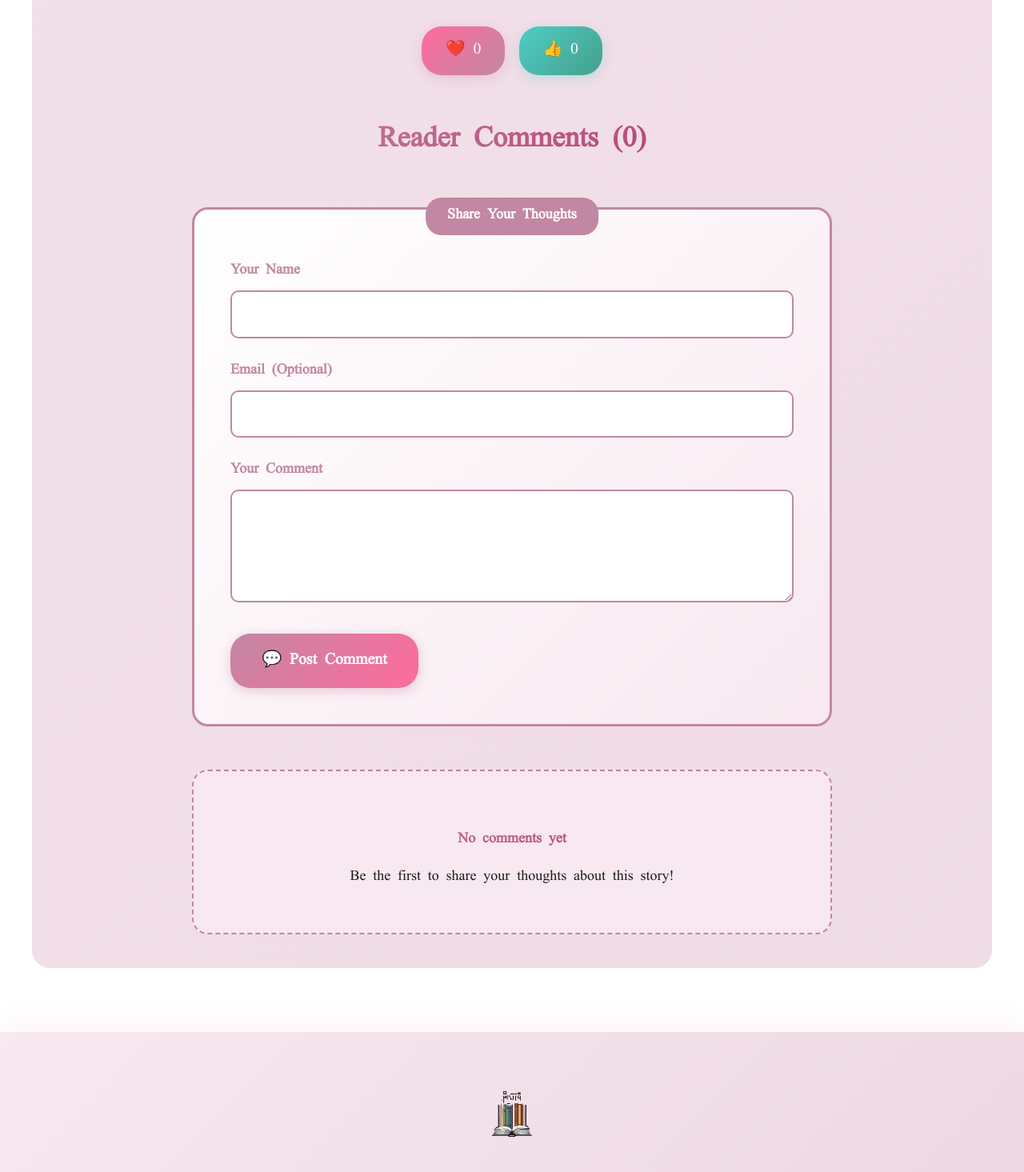
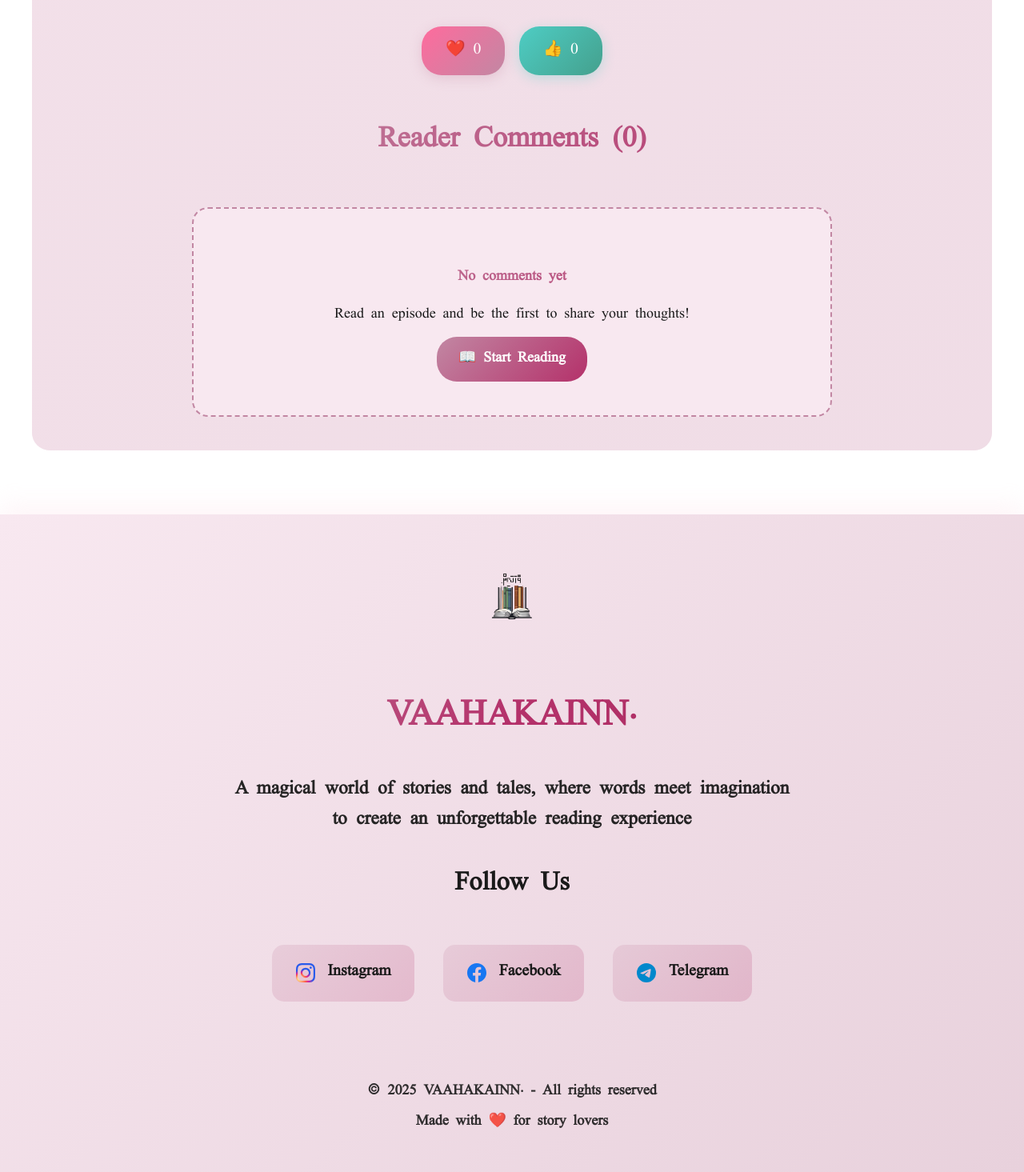
Before and after one commit to fixXxal/vaahakainn, a Django app: page /stories/1/ in a window 1280 px wide. Shown: the part 1460-2925 px from the top of the page at 80% size. Run offline with Django 5.2, Linux system fonts and the light colour scheme; tables that the repository leaves empty hold one stand-in row (values such as "Sample post").

Commit message:
Refactor story comments into aggregated episode discussions

```diff
--- a/stories/views.py
+++ b/stories/views.py
@@ -99,18 +99,31 @@ def story_detail(request, pk):
     episodes = story.episodes.order_by('episode_number')
     lang = request.session.get('lang', 'dv')
 
-    # Get comments for this story
-    story_ct = ContentType.objects.get_for_model(Story)
-    comments = Comment.objects.filter(
-        content_type=story_ct,
-        object_id=story.id,
+    # Aggregate episode comments in a single query
+    episode_ct = ContentType.objects.get_for_model(Episode)
+    episode_ids = list(episodes.values_list('id', flat=True))
+
+    from collections import defaultdict
+    comments_by_episode_id = defaultdict(list)
+    for comment in Comment.objects.filter(
+        content_type=episode_ct,
+        object_id__in=episode_ids,
         is_approved=True
-    ).order_by('-created_at')
+    ).order_by('object_id', '-created_at'):
+        comments_by_episode_id[comment.object_id].append(comment)
+
+    episodes_with_comments = [
+        {'episode': ep, 'comments': comments_by_episode_id[ep.id]}
+        for ep in episodes
+        if comments_by_episode_id[ep.id]
+    ]
+    total_comments = sum(len(v) for v in comments_by_episode_id.values())
 
     return render(request, 'story_detail.html', {
         'story': story,
         'episodes': episodes,
-        'comments': comments,
+        'episodes_with_comments': episodes_with_comments,
+        'total_comments': total_comments,
         'lang': lang,
     })
 
--- a/templates/story_detail.html
+++ b/templates/story_detail.html
@@ -398,37 +398,23 @@
 
         <!-- Comments Section -->
         <div style="max-width: 800px; margin: 0 auto;">
-            <h3 style="font-size: 2em; margin-bottom: 1.5em; background: linear-gradient(135deg, #c287a3, #b4316a); background-clip: text; -webkit-background-clip: text; -webkit-text-fill-color: transparent; text-align: center; font-weight: 700;">Reader Comments ({{ comments|length }})</h3>
+            <h3 style="font-size: 2em; margin-bottom: 1.5em; background: linear-gradient(135deg, #c287a3, #b4316a); background-clip: text; -webkit-background-clip: text; -webkit-text-fill-color: transparent; text-align: center; font-weight: 700;">Reader Comments ({{ total_comments }})</h3>
 
-            <!-- Comment Form -->
-            <div style="background: linear-gradient(135deg, #ffffff 0%, #f8e8f0 100%); padding: 2.5em; border-radius: 20px; border: 3px solid #c287a3; margin-bottom: 3em; position: relative;">
-                <div style="position: absolute; top: -15px; left: 50%; transform: translateX(-50%); background: #c287a3; color: white; padding: 0.5em 1.5em; border-radius: 20px; font-weight: bold;">Share Your Thoughts</div>
-
-                <form id="commentForm" style="margin-top: 1em;">
-                    <div style="margin-bottom: 1.5em;">
-                        <label for="username" style="display: block; margin-bottom: 0.5em; font-weight: 600; color: #c287a3;">Your Name</label>
-                        <input type="text" id="username" name="username" required minlength="2" maxlength="50" style="width: 100%; padding: 0.8em; border: 2px solid #c287a3; border-radius: 10px; font-size: 1em; box-sizing: border-box; font-family: 'Faruma', 'Georgia', serif;">
+            {% if episodes_with_comments %}
+                {% for item in episodes_with_comments %}
+                <div style="margin-bottom: 3em;">
+                    <!-- Episode header -->
+                    <div style="display: flex; justify-content: space-between; align-items: center; margin-bottom: 1.5em; padding: 0.8em 1.5em; background: linear-gradient(135deg, #f8e8f0, #ffffff); border-radius: 15px; border: 2px solid var(--accent-gold);">
+                        <div>
+                            <span style="color: var(--text-secondary); font-size: 0.85em; font-weight: 600;">Episode {{ item.episode.episode_number }}</span>
+                            <h4 class="faruma" style="margin: 0.2em 0 0; color: #c287a3; font-size: 1.1em; font-weight: 700; font-family: 'Faruma', 'Noto Sans Dhivehi', Arial, serif !important; direction: rtl !important;">{{ item.episode.title_dv }}</h4>
+                        </div>
+                        <a href="{% url 'episode_detail' item.episode.pk %}" style="background: linear-gradient(135deg, #c287a3, #b4316a); color: white; padding: 0.5em 1.2em; border-radius: 20px; text-decoration: none; font-size: 0.85em; font-weight: 600; white-space: nowrap;">
+                            Join discussion →
+                        </a>
                     </div>
 
-                    <div style="margin-bottom: 1.5em;">
-                        <label for="email" style="display: block; margin-bottom: 0.5em; font-weight: 600; color: #c287a3;">Email (Optional)</label>
-                        <input type="email" id="email" name="email" style="width: 100%; padding: 0.8em; border: 2px solid #c287a3; border-radius: 10px; font-size: 1em; box-sizing: border-box;">
-                    </div>
-
-                    <div style="margin-bottom: 1.5em;">
-                        <label for="comment" style="display: block; margin-bottom: 0.5em; font-weight: 600; color: #c287a3;">Your Comment</label>
-                        <textarea id="comment" name="comment" required minlength="5" rows="4" style="width: 100%; padding: 0.8em; border: 2px solid #c287a3; border-radius: 10px; font-size: 1em; box-sizing: border-box; font-family: 'Faruma', 'Georgia', serif; resize: vertical; direction: ltr; text-align: left;"></textarea>
-                    </div>
-
-                    <button type="submit" style="background: linear-gradient(135deg, #c287a3, #ff6b9d); color: white; border: none; padding: 1em 2em; border-radius: 25px; font-size: 1.1em; font-weight: bold; cursor: pointer; transition: all 0.3s ease; box-shadow: 0 4px 15px rgba(194, 135, 163, 0.4);">
-                        💬 Post Comment
-                    </button>
-                </form>
-            </div>
-
-            <!-- Comments List -->
-            <div id="commentsList">
-                {% for comment in comments %}
+                    {% for comment in item.comments %}
                     <div class="comment-item" style="background: #ffffff; border-radius: 15px; padding: 2em; margin-bottom: 1.5em; border: 2px solid var(--accent-gold); position: relative; box-shadow: 0 4px 15px rgba(252, 228, 236, 0.2);">
                         <div style="display: flex; justify-content: space-between; align-items: center; margin-bottom: 1em;">
                             <div>
@@ -450,13 +436,20 @@
                             </button>
                         </div>
                     </div>
-                {% empty %}
+                    {% endfor %}
+                </div>
+                {% endfor %}
+            {% else %}
             <div style="text-align: center; padding: 3em; background: var(--accent-gold); border-radius: 20px; border: 2px dashed #c287a3;">
                 <h4 style="background: linear-gradient(135deg, #c287a3, #b4316a); background-clip: text; -webkit-background-clip: text; -webkit-text-fill-color: transparent; margin-bottom: 1em; font-weight: 600;">No comments yet</h4>
-                    <p style="color: var(--text-primary);">Be the first to share your thoughts about this story!</p>
+                <p style="color: var(--text-primary); margin-bottom: 1.5em;">Read an episode and be the first to share your thoughts!</p>
+                {% if episodes %}
+                <a href="{% url 'episode_detail' episodes.first.pk %}" style="background: linear-gradient(135deg, #c287a3, #b4316a); color: white; padding: 0.8em 1.5em; border-radius: 25px; text-decoration: none; font-weight: 600;">
+                    📖 Start Reading
+                </a>
+                {% endif %}
             </div>
-                {% endfor %}
-            </div>
+            {% endif %}
         </div>
     </section>
 
@@ -660,53 +653,8 @@ document.querySelectorAll('[style*="animation: fadeInUp"]').forEach((card, index
 });
 
 
-// Comments and Reactions JavaScript
+// Reactions JavaScript
 document.addEventListener('DOMContentLoaded', function() {
-    // Handle comment form submission
-    const commentForm = document.getElementById('commentForm');
-    if (commentForm) {
-        commentForm.addEventListener('submit', async function(e) {
-            e.preventDefault();
-
-            const formData = {
-                content_type: 'story',
-                object_id: '{{ story.id }}',
-                username: document.getElementById('username').value,
-                email: document.getElementById('email').value,
-                comment: document.getElementById('comment').value
-            };
-
-            try {
-                const response = await fetch('/api/comments/add/', {
-                    method: 'POST',
-                    headers: {
-                        'Content-Type': 'application/json',
-                    },
-                    body: JSON.stringify(formData)
-                });
-
-                const result = await response.json();
-
-                if (result.success) {
-                    // Show success message
-                    showMessage('Comment posted successfully! 💬', 'success');
-
-                    // Reset form
-                    commentForm.reset();
-
-                    // Reload page to show new comment
-                    setTimeout(() => {
-                        window.location.reload();
-                    }, 1500);
-                } else {
-                    showMessage('Error: ' + result.error, 'error');
-                }
-            } catch (error) {
-                showMessage('Network error. Please try again.', 'error');
-            }
-        });
-    }
-
     // Handle reaction buttons
     document.querySelectorAll('.reaction-btn').forEach(button => {
         button.addEventListener('click', async function() {
```
Also changed, not shown: .claude/settings.local.json. Lines whose indentation alone changed are shown as unchanged.
